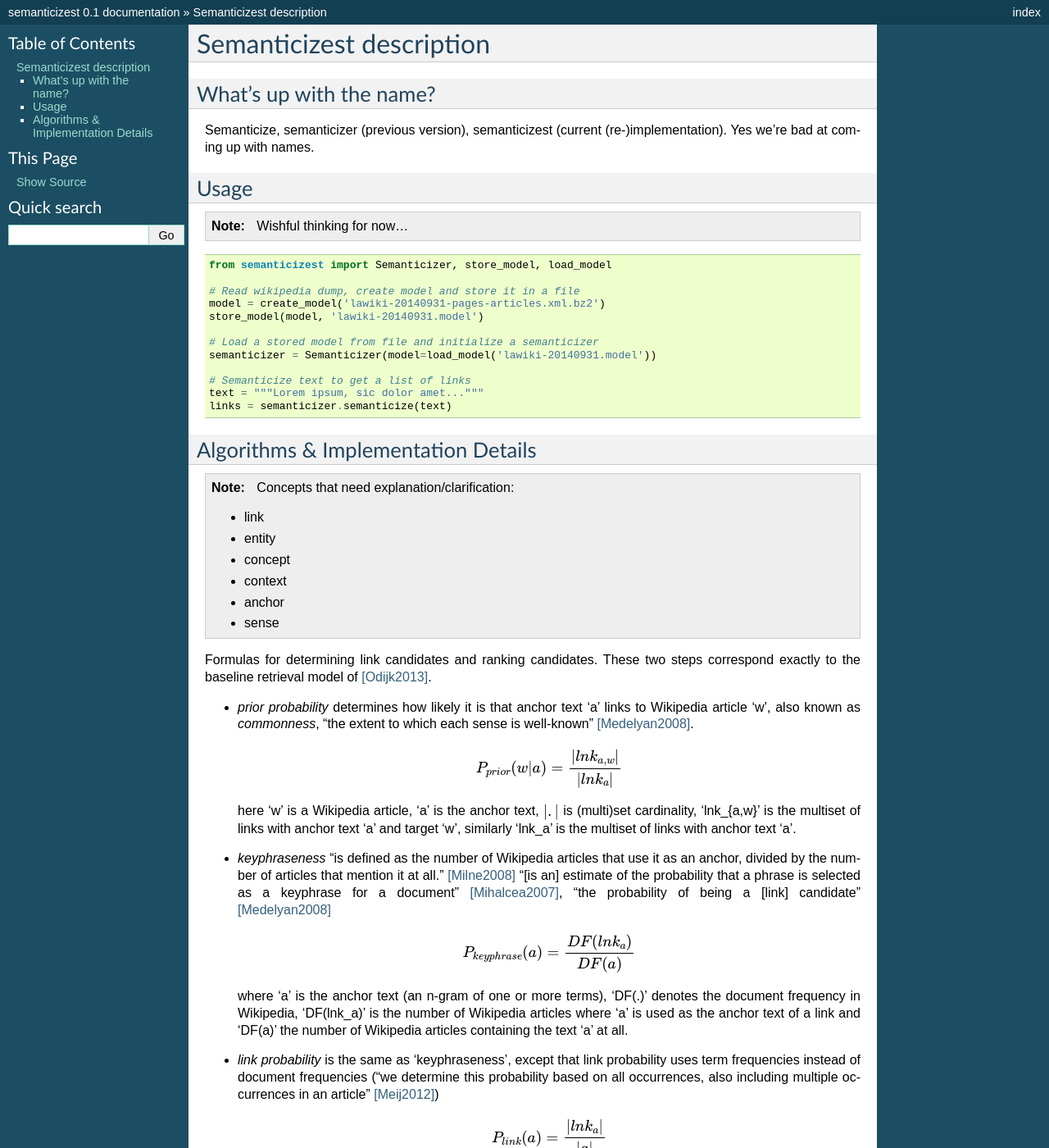
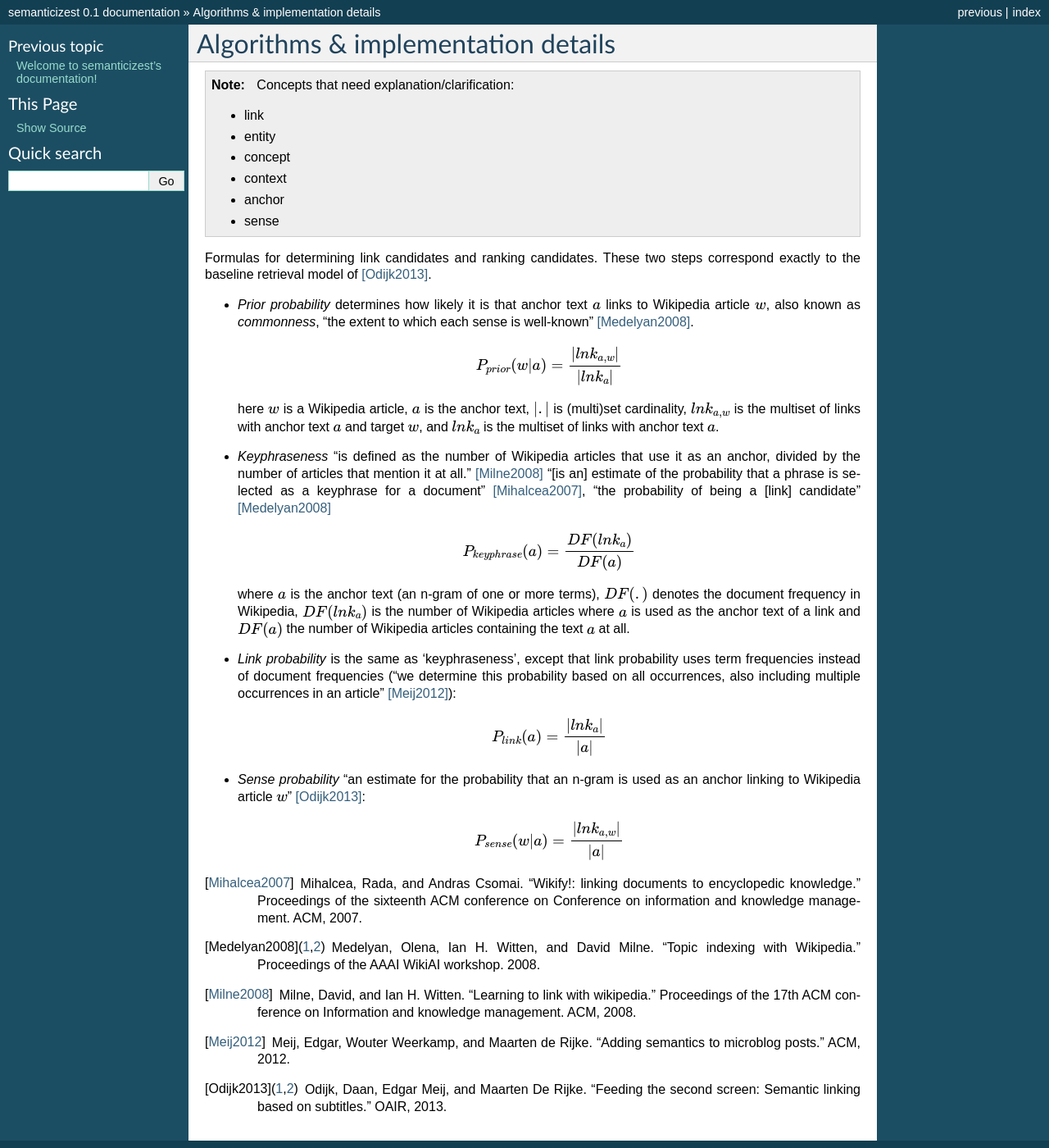
Before and after one commit to semanticize/semanticizest, a Sphinx documentation site: the page built from doc/algorithm.rst, in a window 1280 px wide and 1400 px high. Shown: the whole window at 82% size. Built offline with Sphinx 7.4.7, drawn with Linux system fonts in a browser that asks for light colours; formulas are drawn with MathJax 3; some of the changed text lies outside the part shown.

Commit message:
restructure docs, fix math formatting
Use pngmath for now because mathjax doesn't work offline.

```diff
--- a/doc/description.rst
+++ b/doc/algorithm.rst
@@ -1,38 +1,5 @@
-Semanticizest description
-=========================
-
-
-What's up with the name?
-------------------------
-
-Semanticize, semanticizer (previous version), semanticizest (current
-(re-)implementation). Yes we're bad at coming up with names.
-
-
-Usage
------
-
-.. NOTE::
-    Wishful thinking for now...
-
-.. code:: python
-
-    from semanticizest import Semanticizer, store_model, load_model
-
-    # Read wikipedia dump, create model and store it in a file
-    model = create_model('lawiki-20140931-pages-articles.xml.bz2')
-    store_model(model, 'lawiki-20140931.model')
-
-    # Load a stored model from file and initialize a semanticizer
-    semanticizer = Semanticizer(model=load_model('lawiki-20140931.model'))
-
-    # Semanticize text to get a list of links
-    text = """Lorem ipsum, sic dolor amet..."""
-    links = semanticizer.semanticize(text)
-
-
-Algorithms & Implementation Details
------------------------------------
+Algorithms & implementation details
+===================================
 
 .. note:: Concepts that need explanation/clarification:
 
@@ -47,20 +14,20 @@ Formulas for determining link candidates and ranking candidates. These
 two steps correspond exactly to the baseline retrieval model of
 [Odijk2013]_.
 
-- *prior probability* determines how likely it is that anchor text 'a'
-  links to Wikipedia article 'w', also known as *commonness*, "the
+- *Prior probability* determines how likely it is that anchor text :math:`a`
+  links to Wikipedia article :math:`w`, also known as *commonness*, "the
   extent to which each sense is well-known" [Medelyan2008]_.
 
   .. math::
 
      P_{prior}(w|a) = \frac{|lnk_{a,w}|}{|lnk_a|}
 
-  here 'w' is a Wikipedia article, 'a' is the anchor text, :math:`|.|`
-  is (multi)set cardinality, 'lnk_{a,w}' is the multiset of links with
-  anchor text 'a' and target 'w', similarly 'lnk_a' is the multiset of
-  links with anchor text 'a'.
+  here :math:`w` is a Wikipedia article, :math:`a` is the anchor text,
+  :math:`|.|` is (multi)set cardinality, :math:`lnk_{a,w}` is the multiset of
+  links with anchor text :math:`a` and target :math:`w`,
+  and :math:`lnk_a` is the multiset of links with anchor text :math:`a`.
 
-- *keyphraseness* "is defined as the number of Wikipedia articles that
+- *Keyphraseness* "is defined as the number of Wikipedia articles that
   use it as an anchor, divided by the number of articles that mention
   it at all." [Milne2008]_ "[is an] estimate of the probability that a
   phrase is selected as a keyphrase for a document" [Mihalcea2007]_,
@@ -70,23 +37,23 @@ two steps correspond exactly to the baseline retrieval model of
 
      P_{keyphrase}(a) = \frac{DF(lnk_a)}{DF(a)}
 
-  where 'a' is the anchor text (an n-gram of one or more terms),
-  'DF(.)' denotes the document frequency in Wikipedia, 'DF(lnk_a)'
-  is the number of Wikipedia articles where 'a' is used as the anchor
-  text of a link and 'DF(a)' the number of Wikipedia articles
-  containing the text 'a' at all.
+  where :math:`a` is the anchor text (an n-gram of one or more terms),
+  :math:`DF(.)` denotes the document frequency in Wikipedia, :math:`DF(lnk_a)`
+  is the number of Wikipedia articles where :math:`a` is used as the anchor
+  text of a link and :math:`DF(a)` the number of Wikipedia articles
+  containing the text :math:`a` at all.
 
-- *link probability* is the same as 'keyphraseness', except that link
+- *Link probability* is the same as 'keyphraseness', except that link
   probability uses term frequencies instead of document frequencies
   ("we determine this probability based on all occurrences, also
-  including multiple occurrences in an article" [Meij2012]_)
+  including multiple occurrences in an article" [Meij2012]_):
 
   .. math::
 
      P_{link}(a) = \frac{|lnk_a|}{|a|}
 
-- *sense probability* "an estimate for the probability that an n-gram
-  is used as an anchor linking to Wikipedia article w." [Odijk2013]_
+- *Sense probability* "an estimate for the probability that an n-gram
+  is used as an anchor linking to Wikipedia article :math:`w`" [Odijk2013]_:
 
   .. math::
 
--- a/doc/conf.py
+++ b/doc/conf.py
@@ -32,7 +32,8 @@ extensions = [
     'sphinx.ext.autodoc',
     'sphinx.ext.doctest',
     'sphinx.ext.coverage',
-    'sphinx.ext.mathjax',
+    #'sphinx.ext.mathjax',
+    'sphinx.ext.pngmath',
     'sphinx.ext.viewcode',
 ]
 
```
Also changed, not shown: doc/index.rst (+29 -1 lines).
